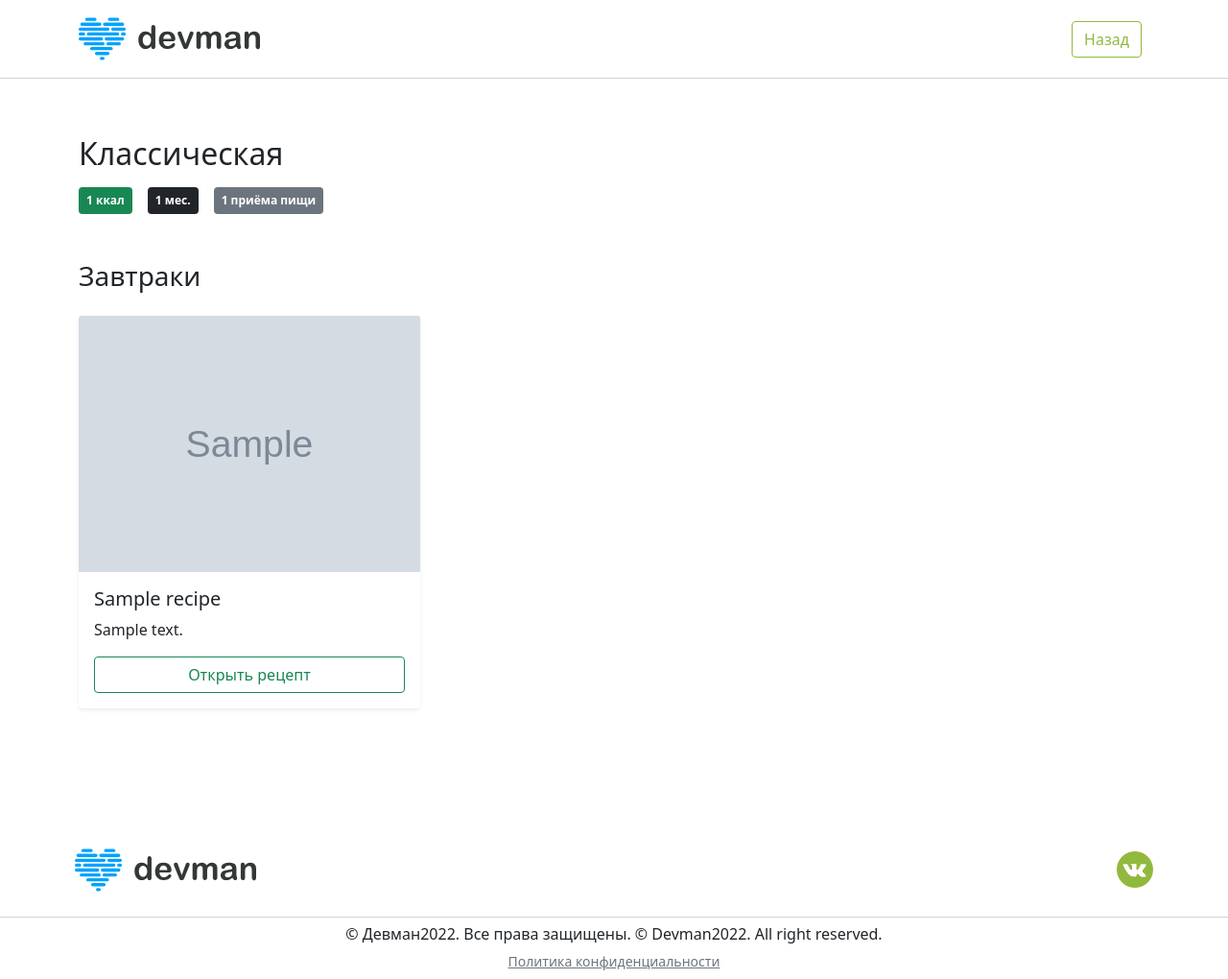
After one commit to Ann2004/food-plan, a Django app: page /subscription/1/ in a window 1280 px wide. The commit adds this page. Shown: the whole page at 96% size. Run offline with Django 5.2, Linux system fonts and the light colour scheme; a user stored in the database is signed in; tables that the repository leaves empty hold one stand-in row (values such as "Sample post"); grey boxes marked "Sample" are stand-in pictures.

Commit message:
add kard in sub

```diff
--- a/core/models.py
+++ b/core/models.py
@@ -1,5 +1,3 @@
-from time import timezone
-
 from django.db import models
 from django.contrib.auth.models import User
 
@@ -135,10 +133,10 @@ class Subscription(models.Model):
         ACTIVE = "active", "Активна"
         EXPIRED = "expired", "Истекла"
 
-    user = models.OneToOneField(
+    user = models.ForeignKey(
         User,
         on_delete=models.CASCADE,
-        related_name="subscription",
+        related_name="subscriptions",
         verbose_name="Пользователь",
     )
     diet_type = models.CharField(
--- /dev/null
+++ b/core/templates/subscription.html
@@ -0,0 +1,136 @@
+{% extends 'base.html' %}
+{% load static %}
+{% block title %}
+    Меню подписки
+{% endblock title %}
+{% block navbar_content %}
+    <a href="{% url 'lk' %}"
+       class="btn btn-outline-success me-2 shadow-none foodplan_green foodplan__border_green"
+       role="button">Назад</a>
+{% endblock %}
+{% block content %}
+    <section class="py-4">
+        <div class="container">
+            <div class="mb-5">
+                <h2>{{ subscription.get_diet_type_display }}</h2>
+                <div class="d-flex flex-wrap gap-3 mt-3">
+                    <div class="badge bg-success p-2">{{ subscription.calories_per_day }} ккал</div>
+                    <div class="badge bg-dark p-2">{{ subscription.period }} мес.</div>
+                    <div class="badge bg-secondary p-2">{{ subscription.meals_count }} приёма пищи</div>
+                </div>
+            </div>
+            {% if subscription.meals_count >= 1 %}
+                <h3 class="mb-4">Завтраки</h3>
+                {% if breakfast_recipes %}
+                    <div class="row g-4 mb-5">
+                        {% for recipe in breakfast_recipes %}
+                            <div class="col-12 col-md-4">
+                                <div class="card h-100 shadow-sm border-0">
+                                    {% if recipe.image %}
+                                        <img src="{{ recipe.image.url }}"
+                                             class="card-img-top"
+                                             alt="{{ recipe.name }}">
+                                    {% else %}
+                                        <img src="{% static 'img/circle1.png' %}" class="card-img-top" alt="">
+                                    {% endif %}
+                                    <div class="card-body d-flex flex-column">
+                                        <h5 class="card-title">{{ recipe.name }}</h5>
+                                        <p class="card-text">{{ recipe.description|truncatechars:120 }}</p>
+                                        <a href="{% url 'recipe_detail' recipe.id %}"
+                                           class="btn btn-outline-success mt-auto">Открыть рецепт</a>
+                                    </div>
+                                </div>
+                            </div>
+                        {% endfor %}
+                    </div>
+                {% else %}
+                    <div class="alert alert-light border mb-5">Блюда для завтрака пока в разработке.</div>
+                {% endif %}
+            {% endif %}
+            {% if subscription.meals_count >= 2 %}
+                <h3 class="mb-4">Обеды</h3>
+                {% if lunch_recipes %}
+                    <div class="row g-4 mb-5">
+                        {% for recipe in lunch_recipes %}
+                            <div class="col-12 col-md-4">
+                                <div class="card h-100 shadow-sm border-0">
+                                    {% if recipe.image %}
+                                        <img src="{{ recipe.image.url }}"
+                                             class="card-img-top"
+                                             alt="{{ recipe.name }}">
+                                    {% else %}
+                                        <img src="{% static 'img/circle1.png' %}" class="card-img-top" alt="">
+                                    {% endif %}
+                                    <div class="card-body d-flex flex-column">
+                                        <h5 class="card-title">{{ recipe.name }}</h5>
+                                        <p class="card-text">{{ recipe.description|truncatechars:120 }}</p>
+                                        <a href="{% url 'recipe_detail' recipe.id %}"
+                                           class="btn btn-outline-success mt-auto">Открыть рецепт</a>
+                                    </div>
+                                </div>
+                            </div>
+                        {% endfor %}
+                    </div>
+                {% else %}
+                    <div class="alert alert-light border mb-5">Блюда для обеда пока в разработке.</div>
+                {% endif %}
+            {% endif %}
+            {% if subscription.meals_count >= 3 %}
+                <h3 class="mb-4">Ужины</h3>
+                {% if dinner_recipes %}
+                    <div class="row g-4 mb-5">
+                        {% for recipe in dinner_recipes %}
+                            <div class="col-12 col-md-4">
+                                <div class="card h-100 shadow-sm border-0">
+                                    {% if recipe.image %}
+                                        <img src="{{ recipe.image.url }}"
+                                             class="card-img-top"
+                                             alt="{{ recipe.name }}">
+                                    {% else %}
+                                        <img src="{% static 'img/circle1.png' %}" class="card-img-top" alt="">
+                                    {% endif %}
+                                    <div class="card-body d-flex flex-column">
+                                        <h5 class="card-title">{{ recipe.name }}</h5>
+                                        <p class="card-text">{{ recipe.description|truncatechars:120 }}</p>
+                                        <a href="{% url 'recipe_detail' recipe.id %}"
+                                           class="btn btn-outline-success mt-auto">Открыть рецепт</a>
+                                    </div>
+                                </div>
+                            </div>
+                        {% endfor %}
+                    </div>
+                {% else %}
+                    <div class="alert alert-light border mb-5">Блюда для ужина пока в разработке.</div>
+                {% endif %}
+            {% endif %}
+            {% if subscription.meals_count >= 4 %}
+                <h3 class="mb-4">Десерты</h3>
+                {% if dessert_recipes %}
+                    <div class="row g-4">
+                        {% for recipe in dessert_recipes %}
+                            <div class="col-12 col-md-4">
+                                <div class="card h-100 shadow-sm border-0">
+                                    {% if recipe.image %}
+                                        <img src="{{ recipe.image.url }}"
+                                             class="card-img-top"
+                                             alt="{{ recipe.name }}">
+                                    {% else %}
+                                        <img src="{% static 'img/circle1.png' %}" class="card-img-top" alt="">
+                                    {% endif %}
+                                    <div class="card-body d-flex flex-column">
+                                        <h5 class="card-title">{{ recipe.name }}</h5>
+                                        <p class="card-text">{{ recipe.description|truncatechars:120 }}</p>
+                                        <a href="{% url 'recipe_detail' recipe.id %}"
+                                           class="btn btn-outline-success mt-auto">Открыть рецепт</a>
+                                    </div>
+                                </div>
+                            </div>
+                        {% endfor %}
+                    </div>
+                {% else %}
+                    <div class="alert alert-light border">Блюда для десертов пока в разработке.</div>
+                {% endif %}
+            {% endif %}
+        </div>
+    </section>
+{% endblock %}
--- a/core/views.py
+++ b/core/views.py
@@ -2,13 +2,12 @@ from urllib.parse import parse_qsl, urlencode, urlparse, urlunparse
 
 from django.contrib.auth import login, logout, update_session_auth_hash
 from django.contrib.auth.decorators import login_required
-from django.shortcuts import redirect, render
+from django.shortcuts import get_object_or_404, redirect, render
 from django.urls import reverse
-
-from django.shortcuts import get_object_or_404
+from django.utils import timezone
 
 from .forms import LoginForm, ProfileForm, RegistrationForm
-from .models import Profile, Recipe
+from .models import Profile, Recipe, Subscription
 
 
 def home(request):
@@ -58,8 +57,17 @@ def add_query_params(url, params):
 
 @login_required
 def personal_account(request):
+
     Profile.objects.get_or_create(user=request.user)
+
+    expired_subscriptions = request.user.subscriptions.filter(
+        end_date__lt=timezone.now().date(), status="active"
+    )
+
+    expired_subscriptions.update(status="expired")
+
     success_message = ""
+
     profile_form = ProfileForm(
         request.POST or None,
         request.FILES or None,
@@ -72,12 +80,17 @@ def personal_account(request):
 
     if request.method == "POST" and profile_form.is_valid():
         updated_user = profile_form.save()
+
         success_message = "Данные сохранены."
+
         if profile_form.cleaned_data.get("new_password"):
-            # login(request, updated_user)
             update_session_auth_hash(request, updated_user)
 
     show_edit = request.method == "POST" and not profile_form.is_valid()
+
+    subscriptions = (
+        request.user.subscriptions.all().filter(status="active").order_by("-start_date")
+    )
 
     return render(
         request,
@@ -86,23 +99,79 @@ def personal_account(request):
             "success_message": success_message,
             "form": profile_form,
             "show_edit": show_edit,
+            "subscriptions": subscriptions,
         },
     )
 
 
 def recipe_detail(request, pk):
-    recipe = get_object_or_404(Recipe.objects.prefetch_related('ingredients__ingredient'), pk=pk)
+    recipe = get_object_or_404(
+        Recipe.objects.prefetch_related("ingredients__ingredient"),
+        pk=pk,
+    )
+
     recipe_ingredients = recipe.ingredients.all()
+
     total_calories = sum(
         ri.ingredient.calories_per_100g * ri.quantity_grams / 100
         for ri in recipe_ingredients
     )
+
     context = {
         "recipe": recipe,
         "recipe_ingredients": recipe_ingredients,
         "total_calories": int(total_calories),
     }
+
     return render(request, "card.html", context)
+
+
+@login_required
+def subscription_detail(request, pk):
+
+    subscription = get_object_or_404(
+        Subscription.objects.prefetch_related("allergies"),
+        pk=pk,
+        user=request.user,
+    )
+
+    if (
+        subscription.status == "active"
+        and subscription.end_date < timezone.now().date()
+    ):
+        subscription.status = "expired"
+        subscription.save()
+
+    recipes = Recipe.objects.filter(suitable_for_diet=subscription.diet_type)
+
+    breakfast_recipes = None
+    lunch_recipes = None
+    dinner_recipes = None
+    dessert_recipes = None
+
+    meals_count = subscription.meals_count
+
+    if meals_count >= 1:
+        breakfast_recipes = recipes.filter(meal_type="breakfast")
+
+    if meals_count >= 2:
+        lunch_recipes = recipes.filter(meal_type="lunch")
+
+    if meals_count >= 3:
+        dinner_recipes = recipes.filter(meal_type="dinner")
+
+    if meals_count >= 4:
+        dessert_recipes = recipes.filter(meal_type="dessert")
+
+    context = {
+        "subscription": subscription,
+        "breakfast_recipes": breakfast_recipes,
+        "lunch_recipes": lunch_recipes,
+        "dinner_recipes": dinner_recipes,
+        "dessert_recipes": dessert_recipes,
+    }
+
+    return render(request, "subscription.html", context)
 
 
 def order(request):
--- a/food_plan/urls.py
+++ b/food_plan/urls.py
@@ -1,8 +1,8 @@
 from django.conf import settings
 from django.conf.urls.static import static
 from django.contrib import admin
+from django.contrib.auth import views as auth_views
 from django.urls import path
-from django.contrib.auth import views as auth_views
 
 from core import views
 
@@ -16,6 +16,11 @@ urlpatterns = (
         path("lk/", views.personal_account, name="lk"),
         path("recipe/<int:pk>/", views.recipe_detail, name="recipe_detail"),
         path("order/", views.order, name="order"),
+        path(
+            "subscription/<int:pk>/",
+            views.subscription_detail,
+            name="subscription_detail",
+        ),
         path(
             "password-reset/",
             auth_views.PasswordResetView.as_view(
```
Also changed, not shown: core/templates/lk.html (+41 -37 lines), core/migrations/0006_alter_subscription_user.py (added).
